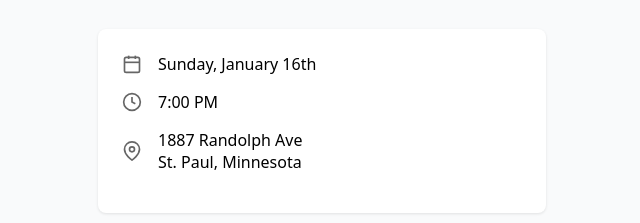
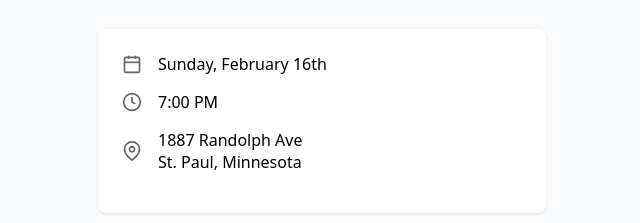
Before and after one commit to sophia-pung/spunge.dev, a website: page dinner/index.html in a window 1280 px wide. Shown: the part 563-786 px from the top of the page, 318-958 px from the left. Drawn offline with nearby package versions, Linux system fonts and the light colour scheme.

Commit message:
fixing date

```diff
--- a/dinner/index.html
+++ b/dinner/index.html
@@ -267,7 +267,7 @@
             <line x1="8" y1="2" x2="8" y2="6"></line>
             <line x1="3" y1="10" x2="21" y2="10"></line>
           </svg>
-          <p>Sunday, January 16th</p>
+          <p>Sunday, February 16th</p>
         </div>
         <div class="event-detail">
           <svg
```
Also changed, not shown: 2 other files.
